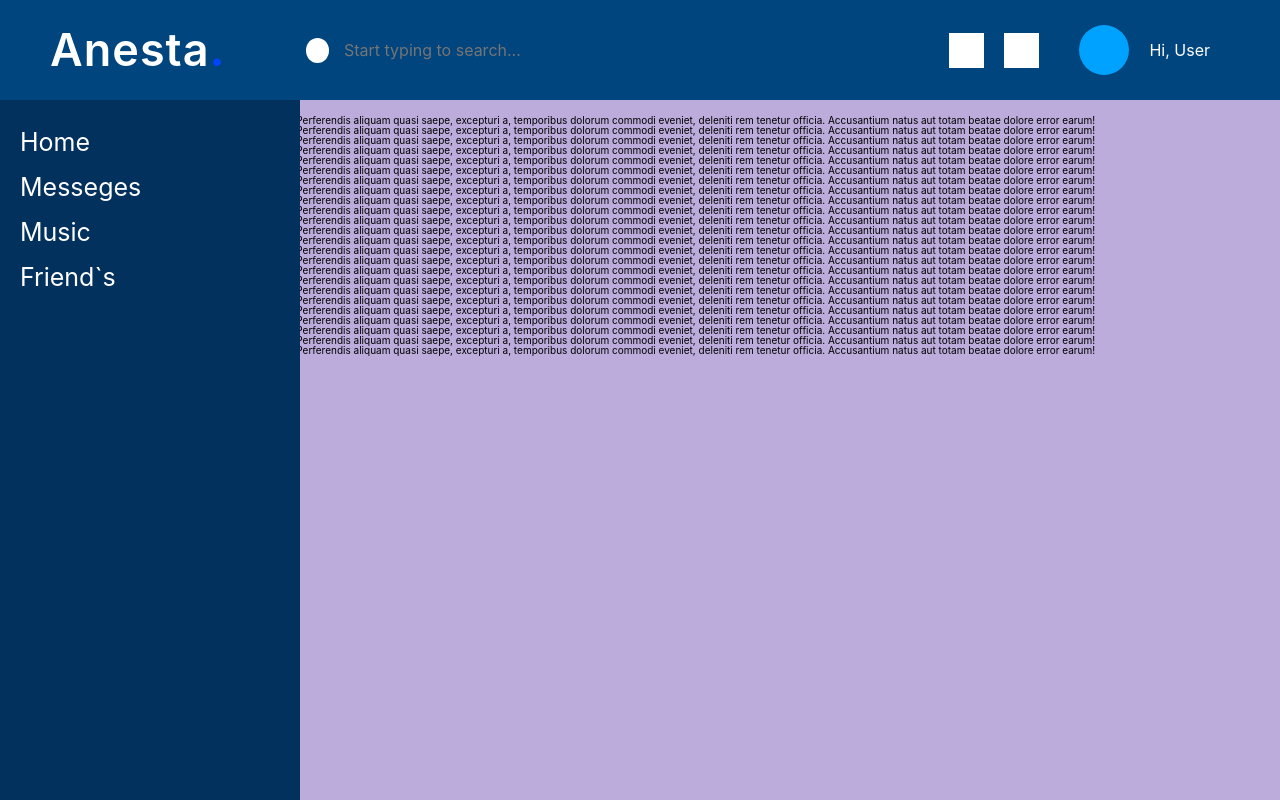
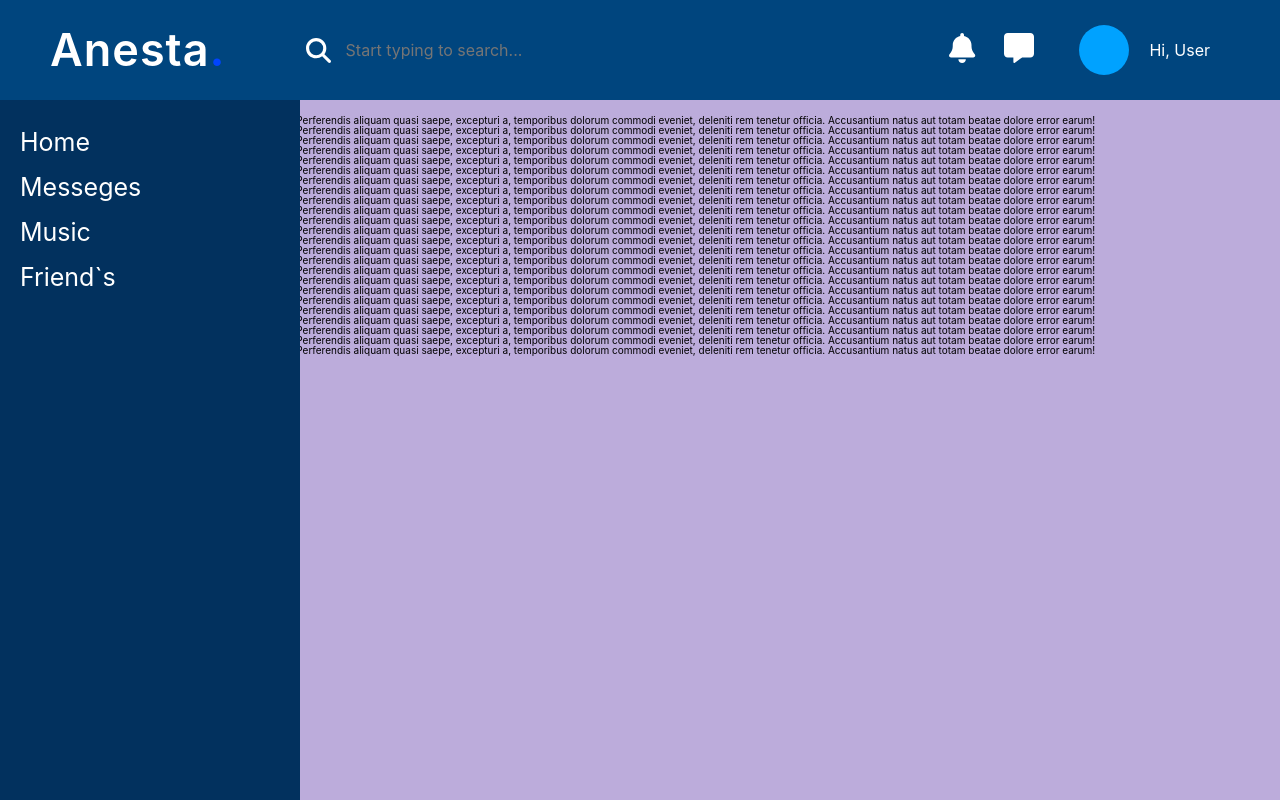
Before and after one commit to BogdanSavvy/REACT-social-network, a React (Create React App) app: page / in a window 1280 px wide. Built offline with nearby package versions, Linux system fonts and the light colour scheme.

Commit message:
Added icon-fonts from FontAwesome

```diff
--- a/package.json
+++ b/package.json
@@ -3,6 +3,9 @@
   "version": "0.1.0",
   "private": true,
   "dependencies": {
+    "@fortawesome/fontawesome-svg-core": "^6.3.0",
+    "@fortawesome/free-solid-svg-icons": "^6.3.0",
+    "@fortawesome/react-fontawesome": "^0.2.0",
     "@testing-library/jest-dom": "^5.16.5",
     "@testing-library/react": "^13.4.0",
     "@testing-library/user-event": "^13.5.0",
--- a/src/components/Header/Header.module.scss
+++ b/src/components/Header/Header.module.scss
@@ -53,15 +53,15 @@
 }
 
 .search{
+
    &__icon{
-      width: 25px;
-      height: 25px;
-      border-radius: 50%;
-      background-color: #fff;
-      margin-right: 15px;
+      font-size: 25px;
+      color: #fff;
+
    }
 
    &__input{
+      margin-left: 15px;
       background-color: transparent;
       font-size: 16px;
       width: 100%;
@@ -79,13 +79,19 @@
    &__messeges{
       width: 35px;
       height: 35px;
-      background-color: #fff;
+
    }
 
    &__bell{
       width: 35px;
       height: 35px;
-      background-color: #fff;
+
+   }
+
+   &__icon{
+      color: #fff;
+      font-size: 30px;
+      background-color: transparent;
    }
 }
 
--- a/src/components/Header/Notification/Notification.jsx
+++ b/src/components/Header/Notification/Notification.jsx
@@ -1,11 +1,18 @@
 import React from 'react';
 import style from './../Header.module.scss';
+import { FontAwesomeIcon } from '@fortawesome/react-fontawesome'
+import { faBell } from '@fortawesome/free-solid-svg-icons'
+import { faMessage } from '@fortawesome/free-solid-svg-icons'
 
 const Notification = () => {
    return(
       <div className={`${style.header__notification} ${style.notification}`}>
-         <a href="#" className={style.notification__messeges}></a>
-         <a href="#" className={style.notification__bell}></a>
+         <a href="#" className={style.notification__messeges}>
+         <FontAwesomeIcon className={style.notification__icon} icon={faBell} />
+         </a>
+         <a href="#" className={style.notification__bell}>
+         <FontAwesomeIcon className={style.notification__icon} icon={faMessage} />
+         </a>
       </div>
    )
 }
--- a/src/components/Header/Search/Search.jsx
+++ b/src/components/Header/Search/Search.jsx
@@ -1,11 +1,12 @@
 import React from 'react';
 import style from "./../Header.module.scss";
-
+import { FontAwesomeIcon } from '@fortawesome/react-fontawesome'
+import { faMagnifyingGlass } from '@fortawesome/free-solid-svg-icons'
 
 const Search = () => {
    return(
       <div className={`${style.header__search} ${style.search}`}>
-         <div className={style.search__icon}></div>
+         <FontAwesomeIcon className={`${style.search__icon}`} icon={faMagnifyingGlass} />
          <input className={style.search__input} type="text" placeholder="Start typing to search..." />
       </div>
    )
```
Also changed, not shown: 1 other file (tests, documents, lock files or other folders).
